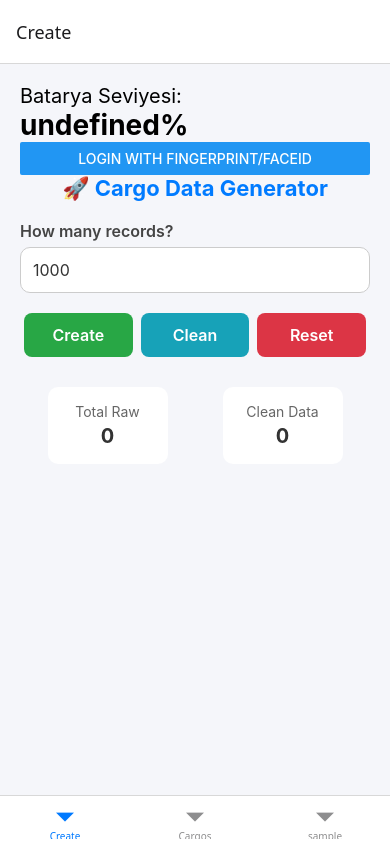
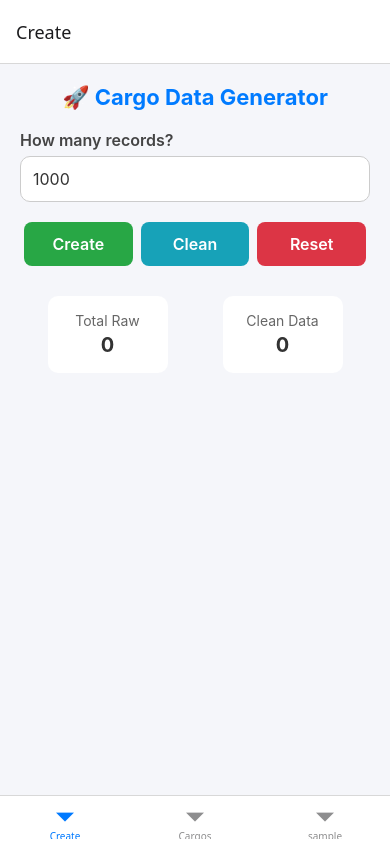
Before and after one commit to yasindemir94/cargoSimulator, a React Native app: screen /Create in a window 390 px wide. Built offline with nearby package versions, Linux system fonts and the light colour scheme.

Commit message:
Remove battery level display and comment out biometric login button in CreateScreen

```diff
--- a/src/screens/CreateScreen.tsx
+++ b/src/screens/CreateScreen.tsx
@@ -35,12 +35,12 @@ export default function CreateScreen() {
 
   return (
     <View style={styles.container}>
-      <Text style={{ fontSize: 20 }}>Batarya Seviyesi:</Text>
+      {/* <Text style={{ fontSize: 20 }}>Batarya Seviyesi:</Text>
       <Text style={{ fontSize: 28, fontWeight: 'bold' }}>
         {battery !== null ? `${battery}%` : 'Yükleniyor...'}
       </Text>
 
-      <Button title="Login with Fingerprint/FaceID" onPress={auth} />
+      <Button title="Login with Fingerprint/FaceID" onPress={auth} /> */}
 
       <Text style={styles.title}>🚀 Cargo Data Generator</Text>
 
```
